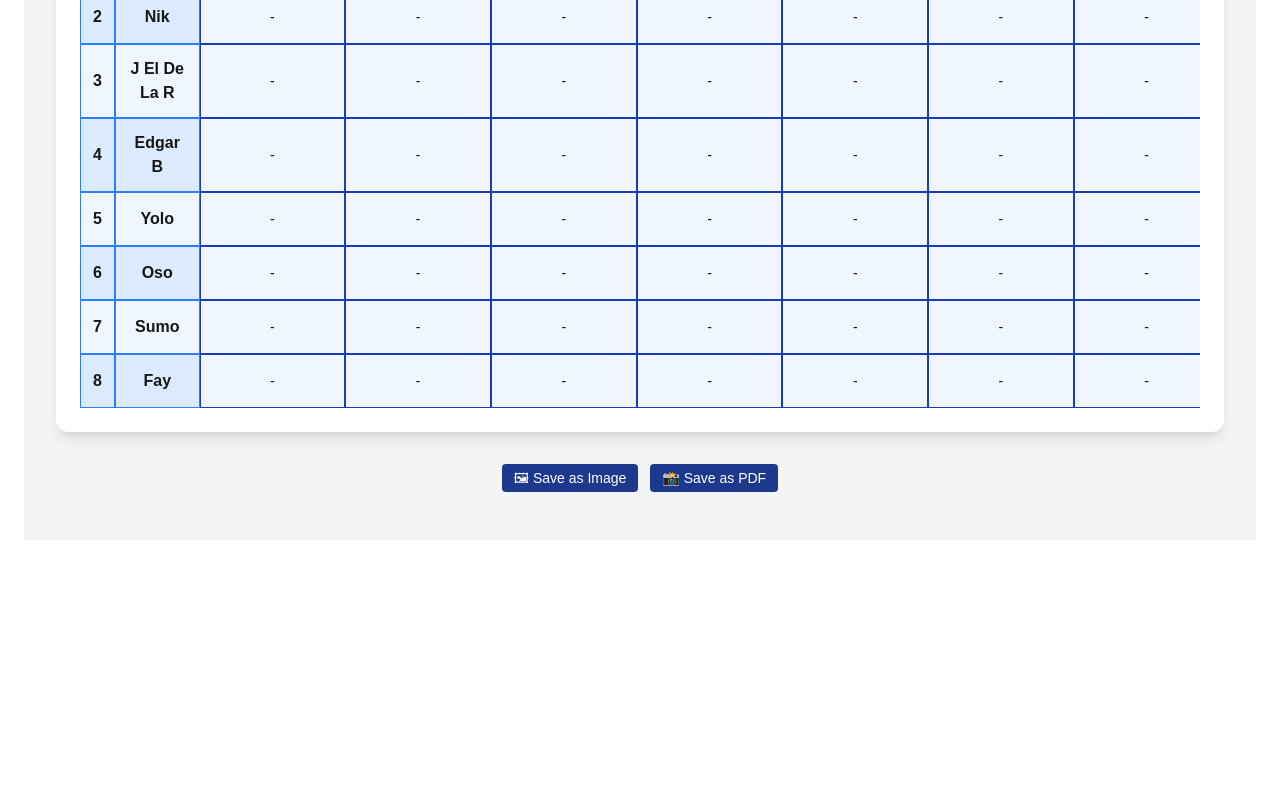
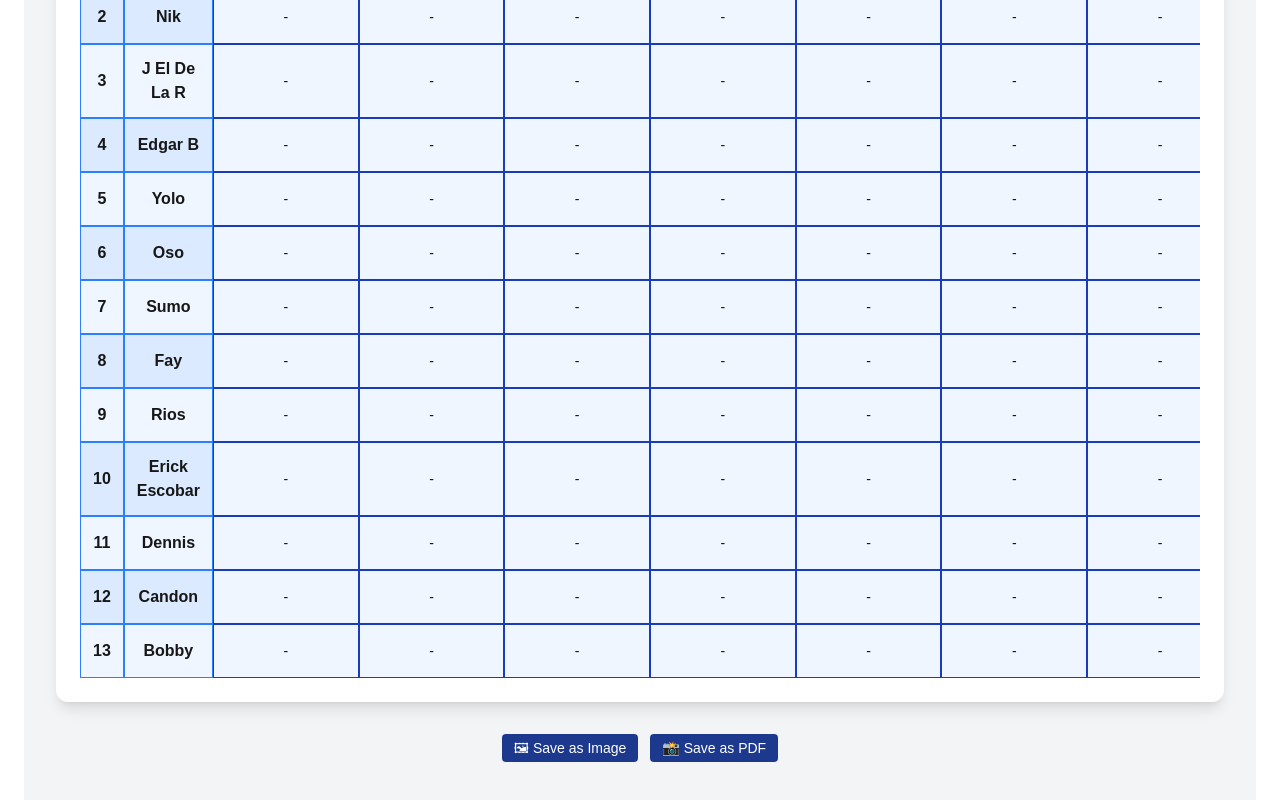
Before and after one commit to CarlosMartinezCM/pickEmTracker, a Next.js app: page / in a window 1280 px wide. Shown: the part 670-1470 px from the top of the page. Before the commit the page ends 1234 px from the top, so only its background shows below. Built offline with nearby package versions, Linux system fonts and the light colour scheme; no server answers.

Commit message:
updated players with blank picks

```diff
--- a/app/components/PickEmBoard.tsx
+++ b/app/components/PickEmBoard.tsx
@@ -58,8 +58,13 @@ const initialPlayers: Player[] = [
   { name: "Edgar B", picks: ["-", "-", "-", "-", "-", "-", "-", "-", "-", "-", "-", "-", "-", "-", "-", "-"], tiebreaker: 0 },
   { name: "Yolo", picks: ["-", "-", "-", "-", "-", "-", "-", "-", "-", "-", "-", "-", "-", "-", "-", "-"], tiebreaker: 0 },
   { name: "Oso", picks: ["-", "-", "-", "-", "-", "-", "-", "-", "-", "-", "-", "-", "-", "-", "-", "-"], tiebreaker: 0 },
-   { name: "Sumo", picks: ["-", "-", "-", "-", "-", "-", "-", "-", "-", "-", "-", "-", "-", "-", "-", "-"], tiebreaker: 0 },
+  { name: "Sumo", picks: ["-", "-", "-", "-", "-", "-", "-", "-", "-", "-", "-", "-", "-", "-", "-", "-"], tiebreaker: 0 },
   { name: "Fay", picks: ["-", "-", "-", "-", "-", "-", "-", "-", "-", "-", "-", "-", "-", "-", "-", "-"], tiebreaker: 0 },
+  { name: "Rios", picks: ["-", "-", "-", "-", "-", "-", "-", "-", "-", "-", "-", "-", "-", "-", "-", "-"], tiebreaker: 0 },
+  { name: "Erick Escobar", picks: ["-", "-", "-", "-", "-", "-", "-", "-", "-", "-", "-", "-", "-", "-", "-", "-"], tiebreaker: 0 },
+  { name: "Dennis", picks: ["-", "-", "-", "-", "-", "-", "-", "-", "-", "-", "-", "-", "-", "-", "-", "-"], tiebreaker: 0 },
+  { name: "Candon", picks: ["-", "-", "-", "-", "-", "-", "-", "-", "-", "-", "-", "-", "-", "-", "-", "-"], tiebreaker: 0 },
+  { name: "Bobby", picks: ["-", "-", "-", "-", "-", "-", "-", "-", "-", "-", "-", "-", "-", "-", "-", "-"], tiebreaker: 0 },
 ];
 
 // Helper: calculate correct/wrong
```
